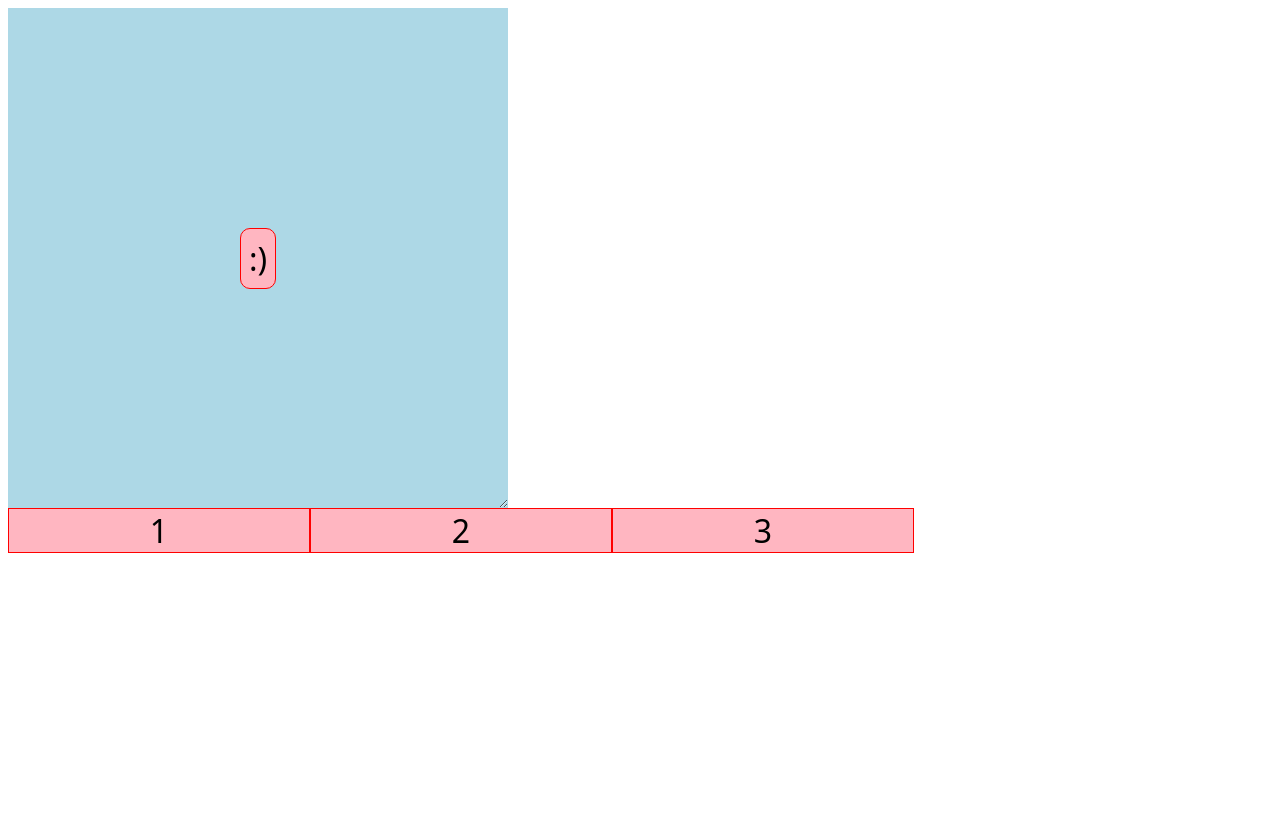
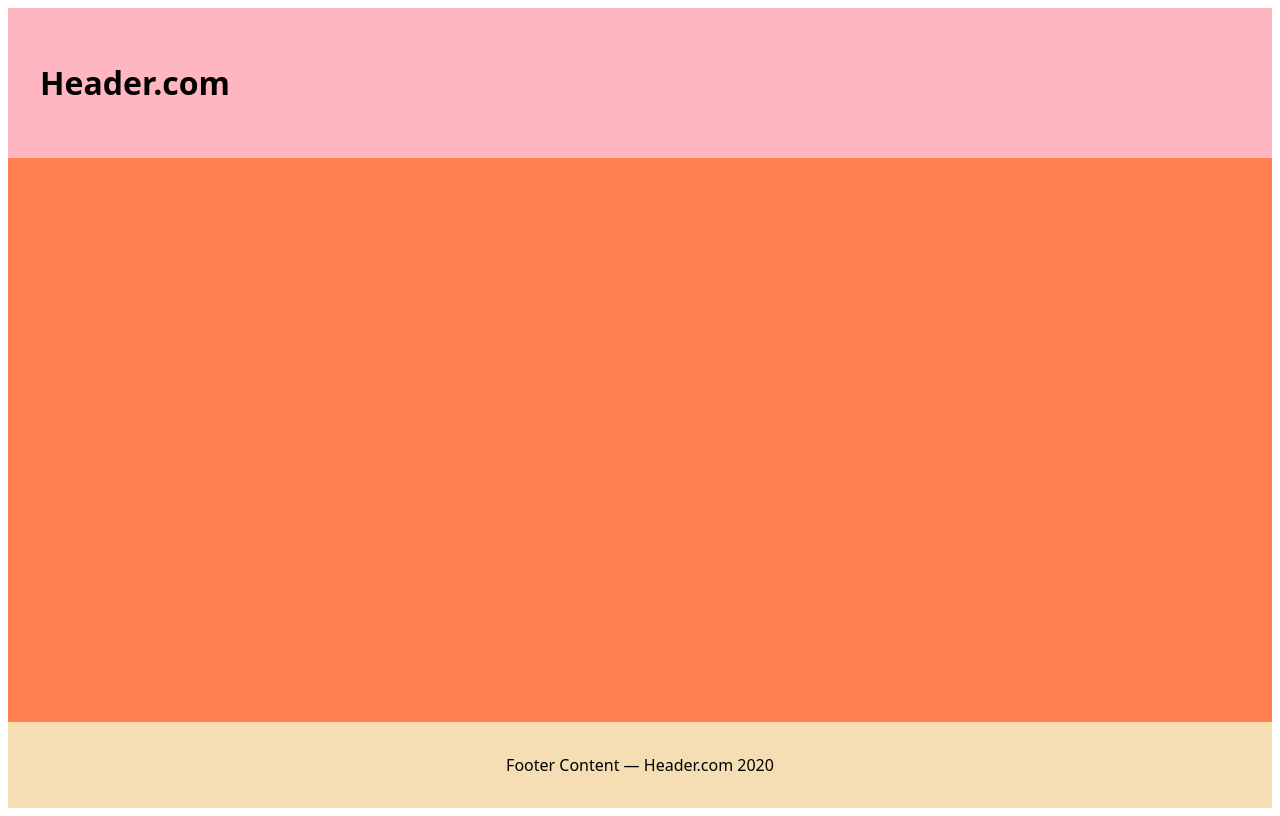
Before and after one commit to ngocngo10/html-css-training, a PHP site: page / in a window 1280 px wide. Before the commit the page ends 553 px from the top, so only its background shows below. Run offline with PHP 8.4, Linux system fonts and the light colour scheme.

Commit message:
Header, Main, Footer

```diff
--- a/examples/responsive/line-layouts/index.html
+++ b/examples/responsive/line-layouts/index.html
@@ -1,5 +1,6 @@
 <!DOCTYPE html>
 <html lang="en">
+
 <head>
   <meta charset="UTF-8">
   <meta http-equiv="X-UA-Compatible" content="IE=edge">
@@ -7,8 +8,9 @@
   <link rel="stylesheet" href="style.css">
   <title>Document</title>
 </head>
+
 <body>
-  <div class="parent" >
+  <!-- <div class="parent">
     <div class="child" contenteditable>:)</div>
   </div>
   <div class="parent-1">
@@ -16,5 +18,19 @@
     <div class="child-1">2</div>
     <div class="child-1">3</div>
   </div>
+  <div class="sidebar" contenteditable>
+    Min: 150px
+    <br />
+    Max: 25%
+  </div>
+  <p class="content" contenteditable>
+    Lorem ipsum dolor sit amet consectetur adipisicing elit. Omnis nulla architecto maxime modi nisi. Quas saepe
+    dolorum, architecto quia fugit nulla! Natus, iure eveniet ex iusto tempora animi quibusdam porro?</p> -->
+  <header>
+    <h1>Header.com</h1>
+  </header>
+  <main></main>
+  <footer>Footer Content — Header.com 2020</footer>
 </body>
+
 </html>
--- a/examples/responsive/line-layouts/style.css
+++ b/examples/responsive/line-layouts/style.css
@@ -1,46 +1,25 @@
-.parent {
+body {
   display: grid;
-  place-items: center;
-  background: lightblue;
-  width: 500px;
-  height: 500px;
-
-  resize: both;
-  overflow: auto;
+  height: 100vh;
+  grid-template-rows: auto 1fr auto;
 }
 
-.child {
-  padding: 0.5rem;
-  border-radius: 10px;
-  border: 1px solid red;
+
+header {
   background: lightpink;
-  font-size: 2rem;
+  padding: 2rem;
+}
+
+main {
+  background: coral;
+}
+
+footer {
+  background: wheat;
+  padding: 2rem;
   text-align: center;
 }
 
 body {
-  font-family: system-ui, serif;
+  font-family: system-ui, sans-serif;
 }
-
-.parent-1 {
-  display: flex;
-  flex-wrap: wrap;
-}
-
-.child-1 {
-  /* //  flex: none | [ <'flex-grow'> <'flex-shrink'>? || <'flex-basis'> ]
-  //  If we don't want the items to stretch: */
-  flex: 0 1 300px;
-  /* //  If we do want the items to stretch: */
-  /* flex: 1 1 300px; */
-
-  /* //   etc. */
-  border: 1px solid red;
-  background: lightpink;
-  font-size: 2rem;
-  text-align: center;
-}
-
-body {
-  font-family: system-ui, serif;
-}
```
